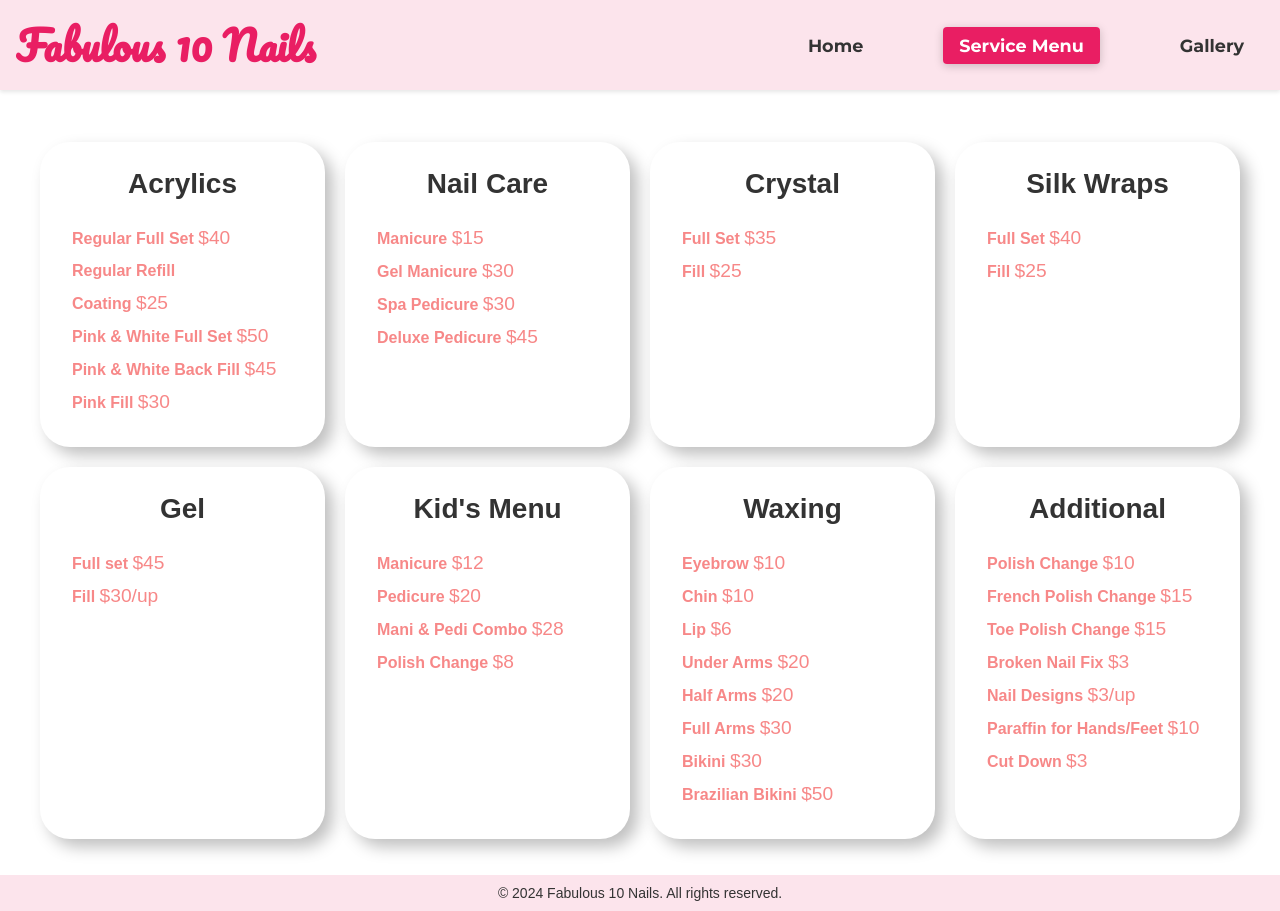
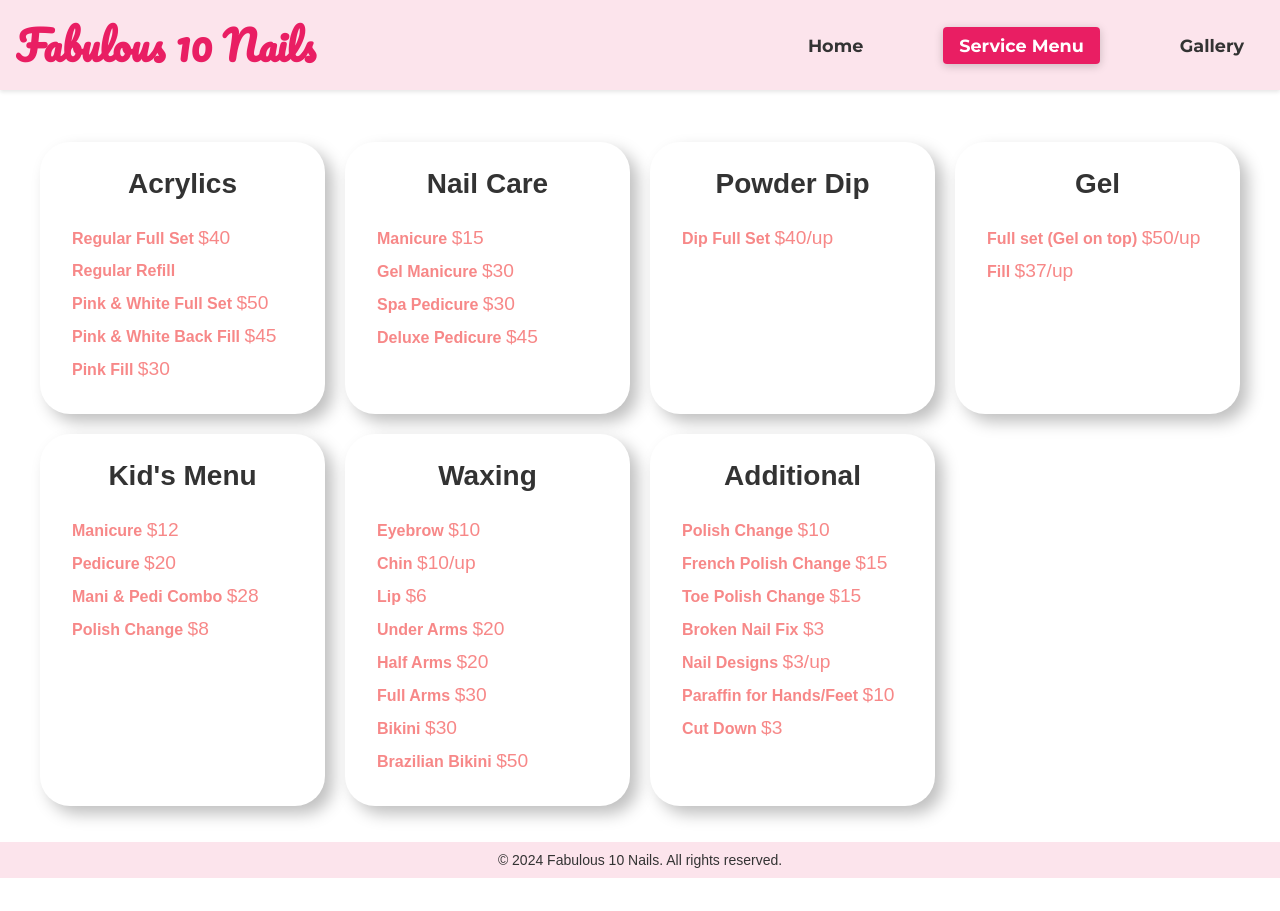
Before and after one commit to drewstake/amplify-fab10, a React (Vite) app: page /services in a window 1280 px wide. After the commit the page ends 878 px from the top, so only its background shows below. Built offline with nearby package versions, Linux system fonts and the light colour scheme.

Commit message:
Remove Silk Wraps category, Replace Crystal Category with Powder Dip, Remove Coating , Change Full set  to Full set (Gel Color on Top) /up, Change Fill /up to Fill /up

```diff
--- a/src/pages/Services.jsx
+++ b/src/pages/Services.jsx
@@ -22,10 +22,6 @@ function Services() {
             <div className="item">
               <i className="far fa-check-square check-icon"></i>
               <p>Regular Refill</p>
-            </div>
-            <div className="item">
-              <i className="far fa-check-square check-icon"></i>
-              <p>Coating <span>$25</span></p>
             </div>
             <div className="item">
               <i className="far fa-check-square check-icon"></i>
@@ -70,36 +66,17 @@ function Services() {
         {/* Crystal */}
         <div className="card">
           <div className="card-title">
-            <h1>Crystal</h1>
+            <h1>Powder Dip</h1>
           </div>
           <div className="card-items">
             <div className="item">
               <i className="far fa-check-square check-icon"></i>
-              <p>Full Set <span>$35</span></p>
-            </div>
-            <div className="item">
-              <i className="far fa-check-square check-icon"></i>
-              <p>Fill <span>$25</span></p>
+              <p>Dip Full Set <span>$40/up</span></p>
             </div>
           </div>
         </div>
 
-        {/* Silk Wraps */}
-        <div className="card">
-          <div className="card-title">
-            <h1>Silk Wraps</h1>
-          </div>
-          <div className="card-items">
-            <div className="item">
-              <i className="far fa-check-square check-icon"></i>
-              <p>Full Set <span>$40</span></p>
-            </div>
-            <div className="item">
-              <i className="far fa-check-square check-icon"></i>
-              <p>Fill <span>$25</span></p>
-            </div>
-          </div>
-        </div>
+
 
         {/* Gel */}
         <div className="card">
@@ -109,11 +86,11 @@ function Services() {
           <div className="card-items">
             <div className="item">
               <i className="far fa-check-square check-icon"></i>
-              <p>Full set <span>$45</span></p>
+              <p>Full set (Gel on top) <span>$50/up</span></p>
             </div>
             <div className="item">
               <i className="far fa-check-square check-icon"></i>
-              <p>Fill <span>$30/up</span></p>
+              <p>Fill <span>$37/up</span></p>
             </div>
           </div>
         </div>
@@ -155,7 +132,7 @@ function Services() {
             </div>
             <div className="item">
               <i className="far fa-check-square check-icon"></i>
-              <p>Chin <span>$10</span></p>
+              <p>Chin <span>$10/up</span></p>
             </div>
             <div className="item">
               <i className="far fa-check-square check-icon"></i>
```
